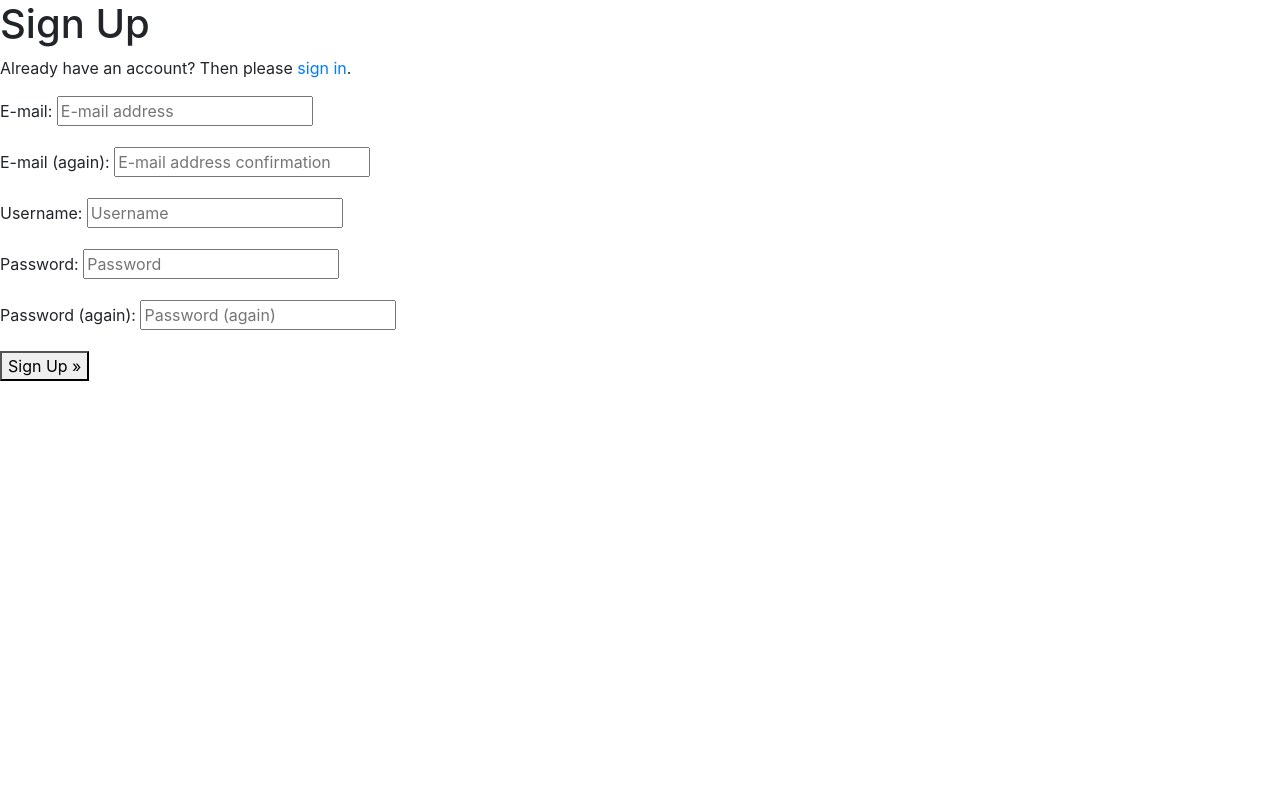
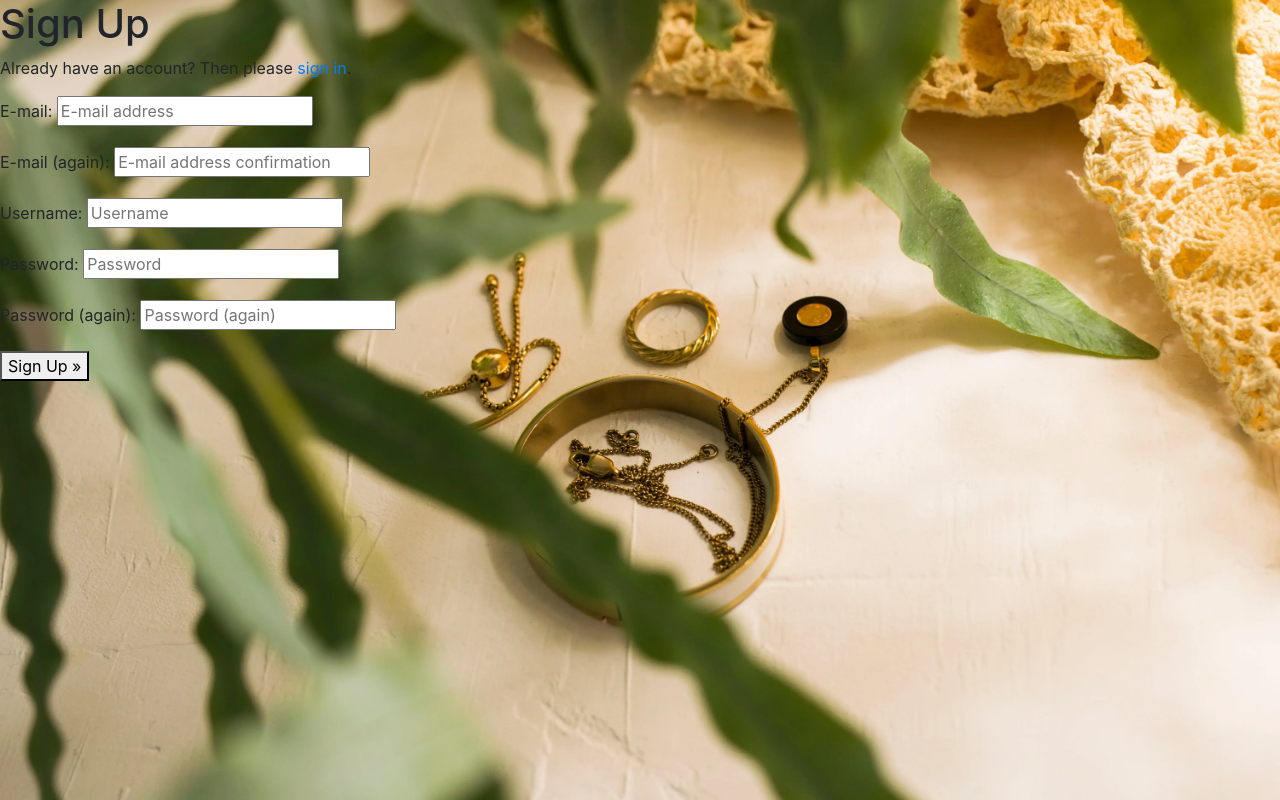
Before and after one commit to s-batish/hidden-gems, a Django app: page /accounts/signup/ in a window 1280 px wide. Run offline with Django 3.2, Linux system fonts and the light colour scheme; some libraries are stand-ins or nearby versions.

Commit message:
Add hero image and text

```diff
--- a/hidden_gems/urls.py
+++ b/hidden_gems/urls.py
@@ -15,9 +15,11 @@ Including another URLconf
 """
 from django.contrib import admin
 from django.urls import path, include
+from django.conf import settings
+from django.conf.urls.static import static
 
 urlpatterns = [
     path('admin/', admin.site.urls),
     path('accounts/', include('allauth.urls')),
     path('', include('home.urls')),
-]
+] + static(settings.MEDIA_URL, document_root=settings.MEDIA_ROOT)
--- /dev/null
+++ b/static/css/base.css
@@ -0,0 +1,8 @@
+html {
+    height: 100%;
+}
+
+body {
+    background: url('/media/hero-image.webp') no-repeat center center fixed;
+    background-size: cover;
+}
```
Also changed, not shown: home/templates/home/index.html (+21 -1 lines), media/hero-image.webp (added).
